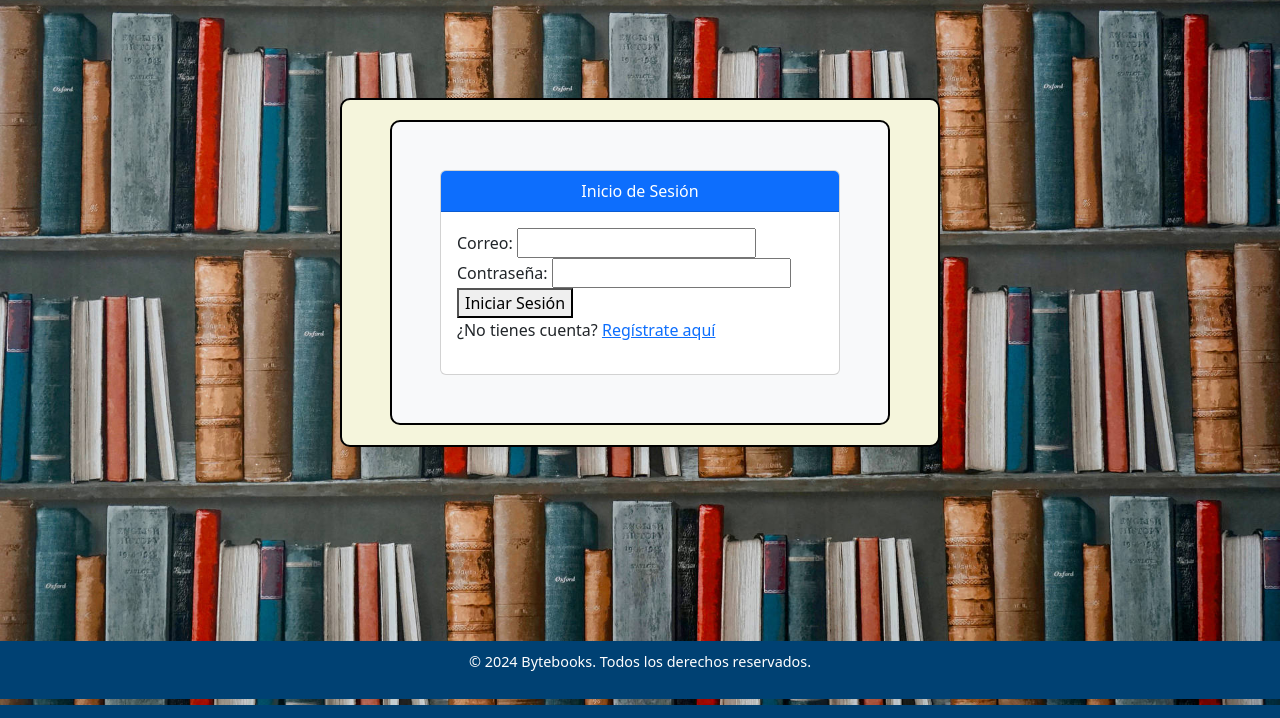
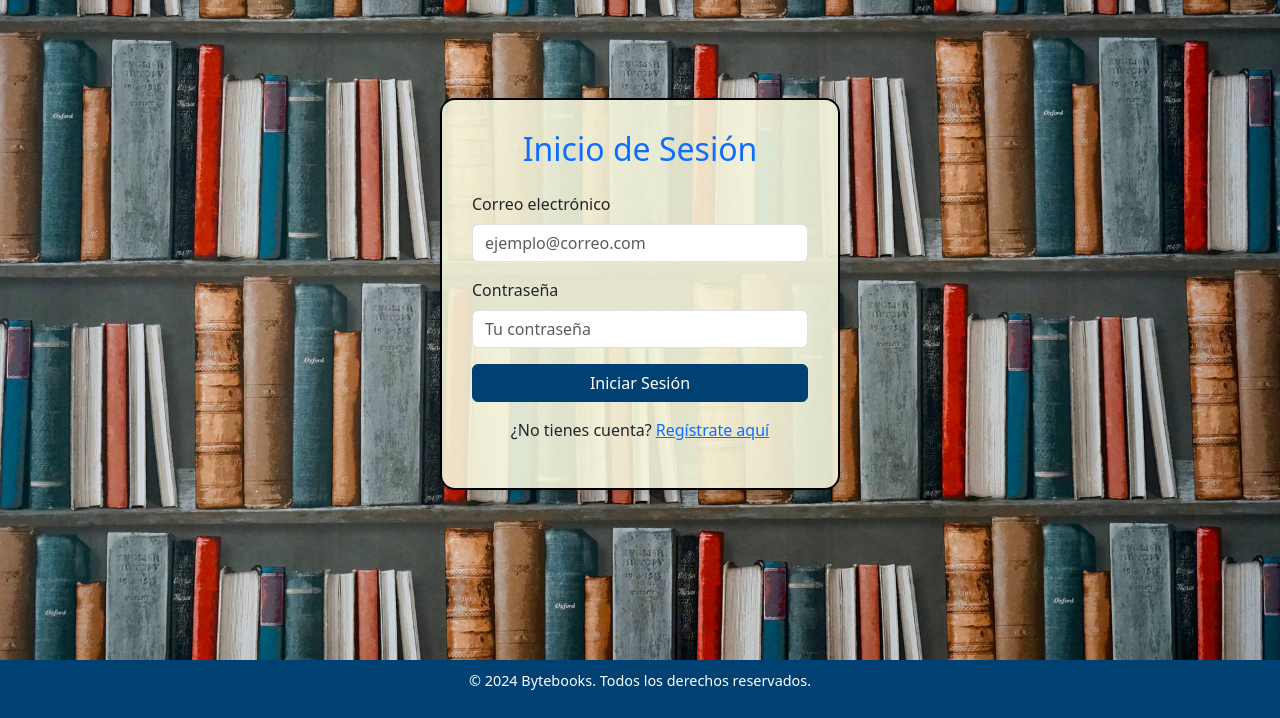
Before and after one commit to Codemaker83639/Bytebooks_2.0, a Flask app: page /byte/login in a window 1280 px wide. Shown: the part 95-813 px from the top of the page. Run offline with Flask 3, Linux system fonts and the light colour scheme.

Commit message:
Commit 3

```diff
--- a/templates/byte/login.html
+++ b/templates/byte/login.html
@@ -1,4 +1,3 @@
-
 <!DOCTYPE html>
 <html lang="es">
 
@@ -19,31 +18,14 @@
             background-position: center;
         }
 
-        .table-container {
+        .form-container {
             margin: 50px auto;
-            background-color: #f5f5dc;
-            padding: 20px;
-            border-radius: 10px;
-            max-width: 600px;
-            box-shadow: 0 4px 10px rgba(0, 0, 0, 0.1);
+            background-color: rgba(245, 245, 220, 0.9); /* Fondo semi-transparente */
+            padding: 30px;
+            border-radius: 15px;
+            max-width: 400px;
+            box-shadow: 0 6px 15px rgba(0, 0, 0, 0.2);
             border: 2px solid black;
-        }
-
-        .p-5.bg-light {
-            background-color: #f8f9fa;
-            border: 2px solid black;
-            border-radius: 10px;
-            max-width: 500px;
-            margin: auto;
-            padding: 30px;
-        }
-
-        footer {
-            background-color: #004173;
-            color: white;
-            padding: 10px 0;
-            text-align: center;
-            font-size: 0.9rem;
         }
 
         .btn-primary {
@@ -56,35 +38,45 @@
             background-color: #005a99;
             border-color: #005a99;
         }
+
+        footer {
+            background-color: #004173;
+            color: white;
+            padding: 10px 0;
+            text-align: center;
+            font-size: 0.9rem;
+        }
     </style>
 </head>
 
 <body>
     {% include 'byte/Cabecera.html' %}
-    <br><br>
 
-    <div class="container table-container">
-        <div class="p-5 bg-light">
-            <div class="card">
-                <div class="card-header text-center bg-primary text-white">Inicio de Sesión</div>
-                <div class="card-body">
-                    <form method="post" action="{{ url_for('byte.login') }}">
-                        <label for="correo">Correo:</label>
-                        <input type="email" name="correo" id="correo" required>
-                        <br>
-                        <label for="password">Contraseña:</label>
-                        <input type="password" name="password" id="password" required>
-                        <br>
-                        <button type="submit">Iniciar Sesión</button>
-                    </form>
-                    <p>¿No tienes cuenta? <a href="{{ url_for('byte.register') }}">Regístrate aquí</a></p>
-                </div>
+    <br>
+    <br>
+
+    <div class="container form-container">
+        <h2 class="text-center text-primary mb-4">Inicio de Sesión</h2>
+        <form method="post" action="{{ url_for('byte.login') }}">
+            <div class="mb-3">
+                <label for="correo" class="form-label">Correo electrónico</label>
+                <input type="email" class="form-control" id="correo" name="correo" placeholder="ejemplo@correo.com" required>
             </div>
-        </div>
+            <div class="mb-3">
+                <label for="password" class="form-label">Contraseña</label>
+                <input type="password" class="form-control" id="password" name="password" placeholder="Tu contraseña" required>
+            </div>
+            <button type="submit" class="btn btn-primary w-100">Iniciar Sesión</button>
+        </form>
+        <p class="text-center mt-3">¿No tienes cuenta?
+            <a href="{{ url_for('byte.register') }}" class="text-primary">Regístrate aquí</a>
+        </p>
     </div>
-
-    <br><br><br><br><br><br>
-
+    <br>
+    <br>
+    <br>
+    <br>
+    <br>
     {% include 'byte/Pie.html' %}
 </body>
 
```
